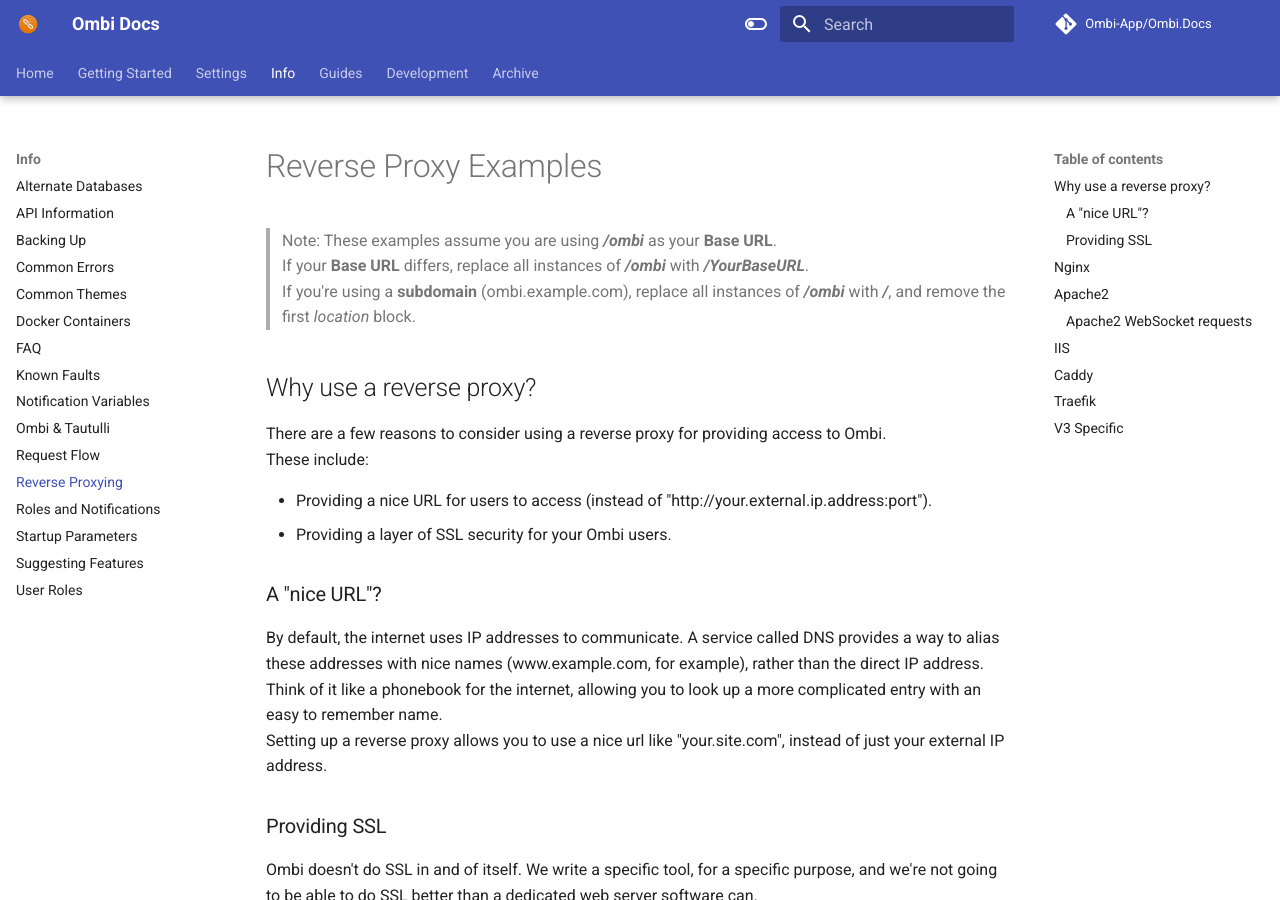
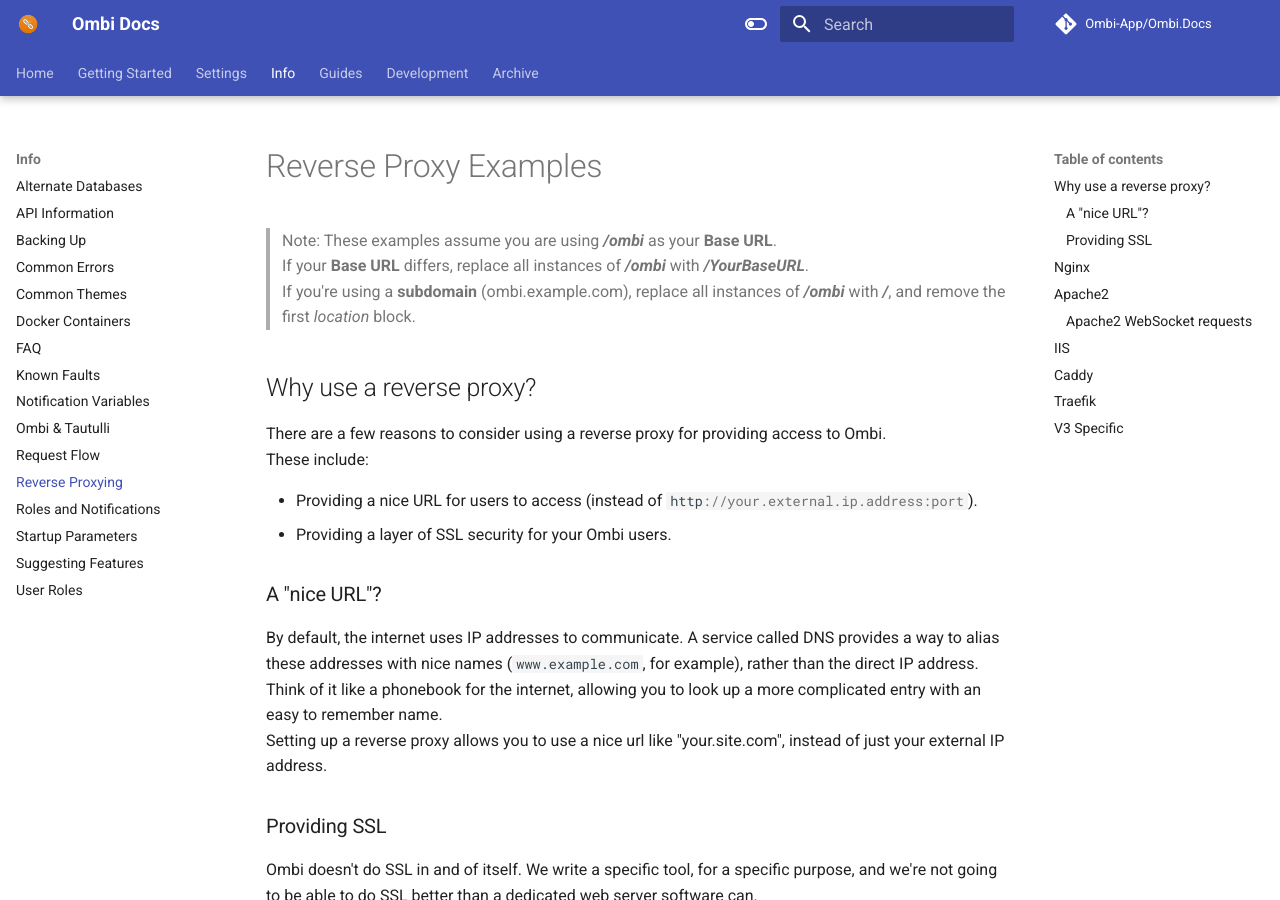
Before and after one commit to Ombi-app/Ombi.Docs, an MkDocs documentation site: the page built from docs/info/reverse-proxy.md, in a window 1280 px wide and 900 px high. Built offline with MkDocs 1.6.1 and Material for MkDocs 9.7.7, drawn with Linux system fonts in a browser that asks for light colours; comment, search, counter and statistics services are not loaded.

Commit message:
fix bare urls

```diff
--- a/docs/info/reverse-proxy.md
+++ b/docs/info/reverse-proxy.md
@@ -9,12 +9,12 @@
 There are a few reasons to consider using a reverse proxy for providing access to Ombi.
 These include:
 
-- Providing a nice URL for users to access (instead of "http://your.external.ip.address:port").
+- Providing a nice URL for users to access (instead of `http://your.external.ip.address:port`).
 - Providing a layer of SSL security for your Ombi users.
 
 ### A "nice URL"?
 
-By default, the internet uses IP addresses to communicate. A service called DNS provides a way to alias these addresses with nice names (www.example.com, for example), rather than the direct IP address. Think of it like a phonebook for the internet, allowing you to look up a more complicated entry with an easy to remember name.
+By default, the internet uses IP addresses to communicate. A service called DNS provides a way to alias these addresses with nice names (`www.example.com`, for example), rather than the direct IP address. Think of it like a phonebook for the internet, allowing you to look up a more complicated entry with an easy to remember name.
 Setting up a reverse proxy allows you to use a nice url like "your.site.com", instead of just your external IP address.
 
 ### Providing SSL
```
